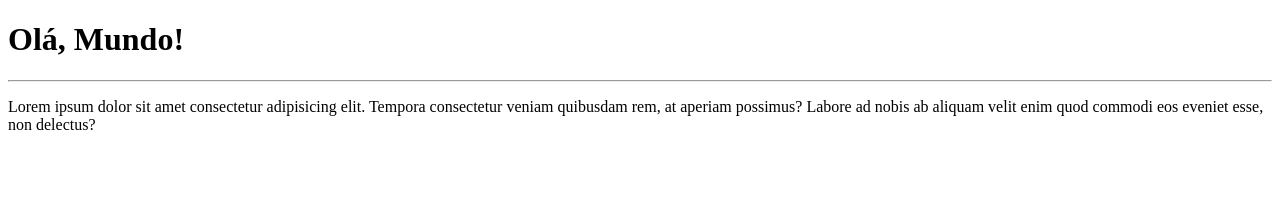
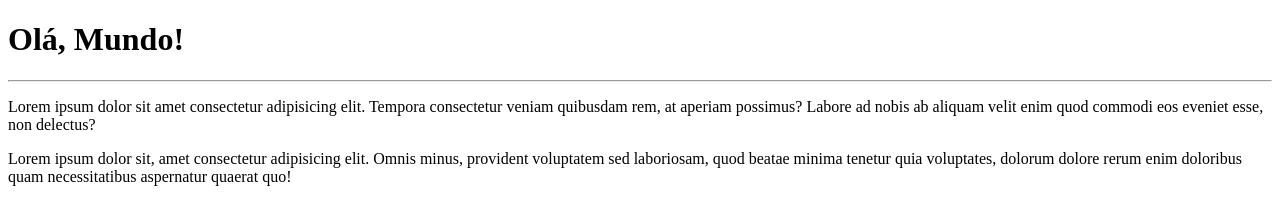
Before and after one commit to willianspesantos/Ola-Mundo, a plain HTML site: page SITE-EXEMPLO/index.html in a window 1280 px wide. Drawn offline with Linux system fonts and the light colour scheme.

Commit message:
Adicionei um parágrafo

```diff
--- a/SITE-EXEMPLO/index.html
+++ b/SITE-EXEMPLO/index.html
@@ -9,5 +9,6 @@
     <h1>Olá, Mundo!</h1>
     <hr>
     <p>Lorem ipsum dolor sit amet consectetur adipisicing elit. Tempora consectetur veniam quibusdam rem, at aperiam possimus? Labore ad nobis ab aliquam velit enim quod commodi eos eveniet esse, non delectus?</p>
+    <p>Lorem ipsum dolor sit, amet consectetur adipisicing elit. Omnis minus, provident voluptatem sed laboriosam, quod beatae minima tenetur quia voluptates, dolorum dolore rerum enim doloribus quam necessitatibus aspernatur quaerat quo!</p>
 </body>
 </html>
```
